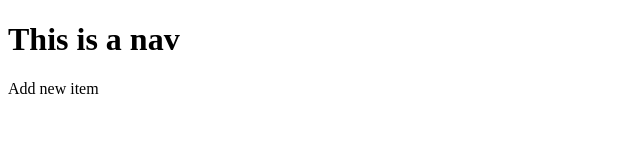
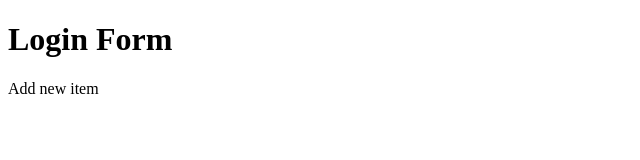
Before and after one commit to wakiullah/IC-Assaignment, a plain HTML site: page index.html in a window 1280 px wide. Shown: the whole page, without its empty margins (0-640 px from the left). Drawn offline with Linux system fonts and the light colour scheme.

Commit message:
add files

```diff
--- a/index.html
+++ b/index.html
@@ -9,7 +9,7 @@
 </head>
 
 <body>
-    <h1>This is a nav</h1>
+    <h1>Login Form</h1>
     <p>Add new item</p>
 </body>
 
```
